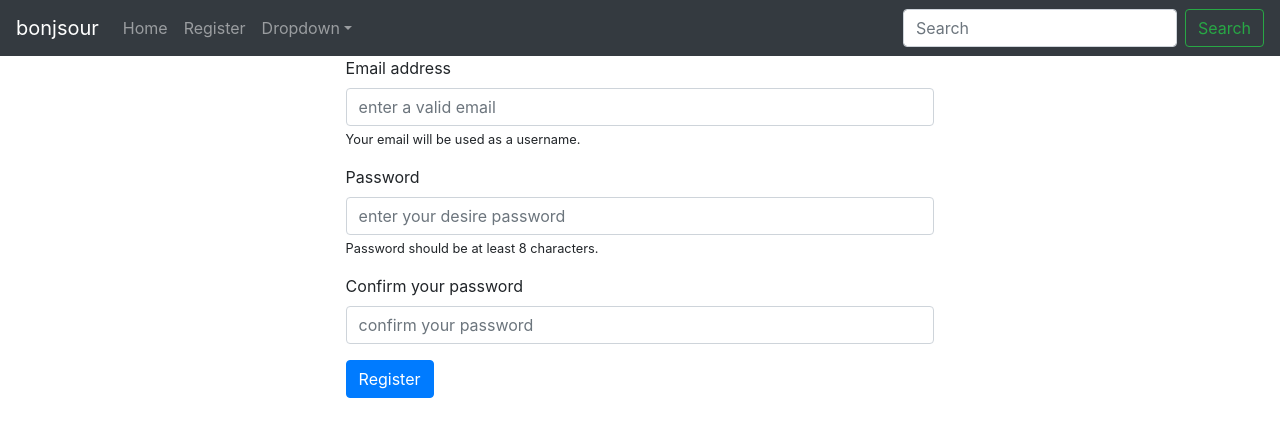
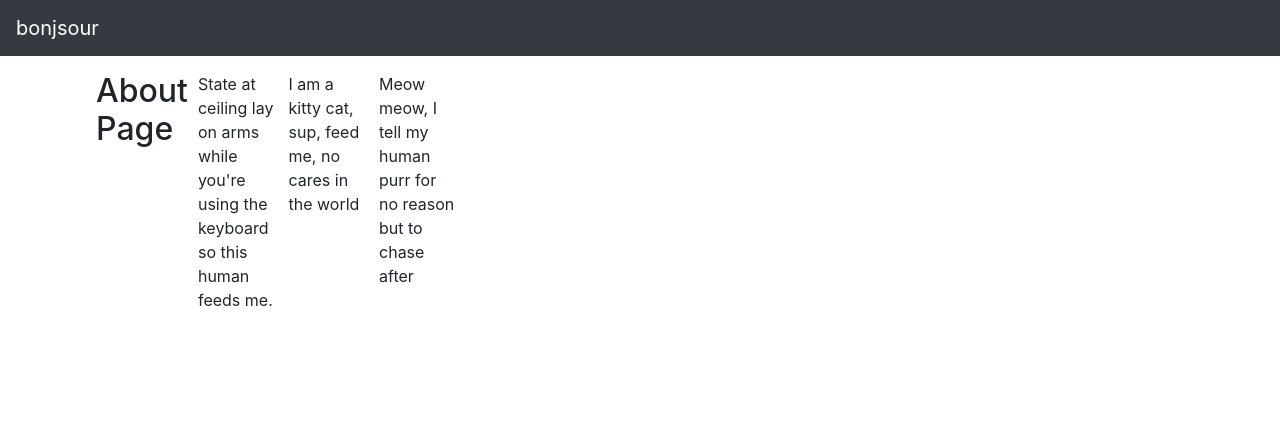
Before and after one commit to btarcahn/bonjsour, a React (Create React App) app in the folder frontend-react/: page /about in a window 1280 px wide. Shown: the top 436 px of the page. Built offline with nearby package versions, Linux system fonts and the light colour scheme.

Commit message:
Some sketchy stuffs

```diff
--- a/frontend-react/package.json
+++ b/frontend-react/package.json
@@ -10,7 +10,8 @@
     "react-bootstrap": "^1.0.0-beta.16",
     "react-dom": "^16.12.0",
     "react-router-dom": "^5.1.2",
-    "react-scripts": "3.3.0"
+    "react-scripts": "3.3.0",
+    "styled-components": "^4.4.1"
   },
   "scripts": {
     "start": "react-scripts start",
--- a/frontend-react/src/App.js
+++ b/frontend-react/src/App.js
@@ -6,8 +6,6 @@
 import React from 'react';
 import './App.css';
 import Skeleton from "./components/Skeleton";
-import SignupForm from "./components/SignupForm";
-import Container from "react-bootstrap/Container";
 
 function App() {
   return (
--- a/frontend-react/src/components/Navbar/TopNavbar.jsx
+++ b/frontend-react/src/components/Navbar/TopNavbar.jsx
@@ -8,7 +8,6 @@
 import React from 'react'
 import Navbar from "react-bootstrap/Navbar";
 import Nav from "react-bootstrap/Nav";
-import NavDropdown from "react-bootstrap/NavDropdown";
 import Form from "react-bootstrap/Form";
 import FormControl from "react-bootstrap/FormControl";
 import Button from "react-bootstrap/Button";
@@ -25,29 +24,12 @@ class TopNavbar extends React.Component {
         return (
             <div>
                 <Navbar bg="dark" expand="lg" variant="dark">
-                    <Navbar.Brand href="#home">bonjsour</Navbar.Brand>
+                    <Navbar.Brand href="/home">bonjsour</Navbar.Brand>
                     <Navbar.Toggle aria-controls="basic-navbar-nav" />
-                    <Navbar.Collapse id="basic-navbar-nav">
-                        <Nav className="mr-auto">
-                            <Nav.Link href="#home">Home</Nav.Link>
-                            <Nav.Link href="#register">Register</Nav.Link>
-                            <NavDropdown title="Dropdown" id="basic-nav-dropdown">
-                                <NavDropdown.Item href="#action/3.1">Action</NavDropdown.Item>
-                                <NavDropdown.Item href="#action/3.2">Another action</NavDropdown.Item>
-                                <NavDropdown.Item href="#action/3.3">Something</NavDropdown.Item>
-                                <NavDropdown.Divider />
-                                <NavDropdown.Item href="#action/3.4">Separated link</NavDropdown.Item>
-                            </NavDropdown>
-                        </Nav>
-                        <Form inline>
-                            <FormControl type="text" placeholder="Search" className="mr-sm-2" />
-                            <Button variant="outline-success">Search</Button>
-                        </Form>
-                    </Navbar.Collapse>
                 </Navbar>
             </div>
         )
     }
 }
 
-export default TopNavbar
+export default TopNavbar;
--- /dev/null
+++ b/frontend-react/src/components/Pages/About.jsx
@@ -0,0 +1,19 @@
+import React from 'react';
+import styled from 'styled-components';
+const GridWrapper = styled.div`
+  display: grid;
+  grid-gap: 10px;
+  margin-top: 1em;
+  margin-left: 6em;
+  margin-right: 6em;
+  grid-template-columns: repeat(12, 1fr);
+  grid-auto-rows: minmax(25px, auto);
+`;
+export const About = () => (
+    <GridWrapper>
+        <h2>About Page</h2>
+        <p>State at ceiling lay on arms while you're using the keyboard so this human feeds me.</p>
+        <p>I am a kitty cat, sup, feed me, no cares in the world</p>
+        <p>Meow meow, I tell my human purr for no reason but to chase after</p>
+    </GridWrapper>
+);
--- /dev/null
+++ b/frontend-react/src/components/Pages/Home.jsx
@@ -0,0 +1,23 @@
+/**
+ * Homepage, logout
+ * @author Bach Tran
+ * @since 1.0
+ * @licence GPL-3.0
+ */
+import React from 'react';
+import styled from 'styled-components';
+const GridWrapper = styled.div`
+  display: grid;
+  grid-gap: 10px;
+  margin-top: 1em;
+  margin-left: 6em;
+  margin-right: 6em;
+  grid-template-columns: repeat(12, 1fr);
+  grid-auto-rows: minmax(25px, auto);
+`;
+export const Home = (props) => (
+    <GridWrapper>
+        <p>This is a paragraph and I am writing on the home page</p>
+        <p>This is another paragraph, hi hey hello whatsup yo</p>
+    </GridWrapper>
+);
--- /dev/null
+++ b/frontend-react/src/components/Pages/NoMatch.jsx
@@ -0,0 +1,16 @@
+import React from 'react';
+import styled from 'styled-components';
+const Wrapper = styled.div`
+  margin-top: 1em;
+  margin-left: 6em;
+  margin-right: 6em;
+`;
+export const NoMatch = () => (
+    <Wrapper>
+        <h2>No Match</h2>
+        <p>
+            Whoops! :( <br />
+            We could not find the page you've asked.
+        </p>
+    </Wrapper>
+);
--- a/frontend-react/src/components/Skeleton.jsx
+++ b/frontend-react/src/components/Skeleton.jsx
@@ -8,8 +8,12 @@
  */
 import React from 'react'
 import TopNavbar from "./Navbar/TopNavbar";
-import './styles.css'
-import SignupForm from "./SignupForm";
+import './styles.css';
+
+import {BrowserRouter, Route, Switch} from 'react-router-dom';
+import {Home} from "./Pages/Home";
+import {About} from "./Pages/About";
+import {NoMatch} from "./Pages/NoMatch";
 
 /**
  * The skeletal structure of the canvas.
@@ -32,14 +36,16 @@ const items = [
 class Skeleton extends React.Component {
     render() {
         return (
-            <div>
-                <div>
+            <React.Fragment>
+                <BrowserRouter>
                     <TopNavbar />
-                </div>
-                <div className="Center-navigation">
-                    <SignupForm />
-                </div>
-            </div>
+                    <Switch>
+                        <Route exact path="/" component={Home} />
+                        <Route path="/about" component={About} />
+                        <Route component={NoMatch} />
+                    </Switch>
+                </BrowserRouter>
+            </React.Fragment>
         );
     }
 }
```
Also changed, not shown: 1 other file (tests, documents, lock files or other folders).
